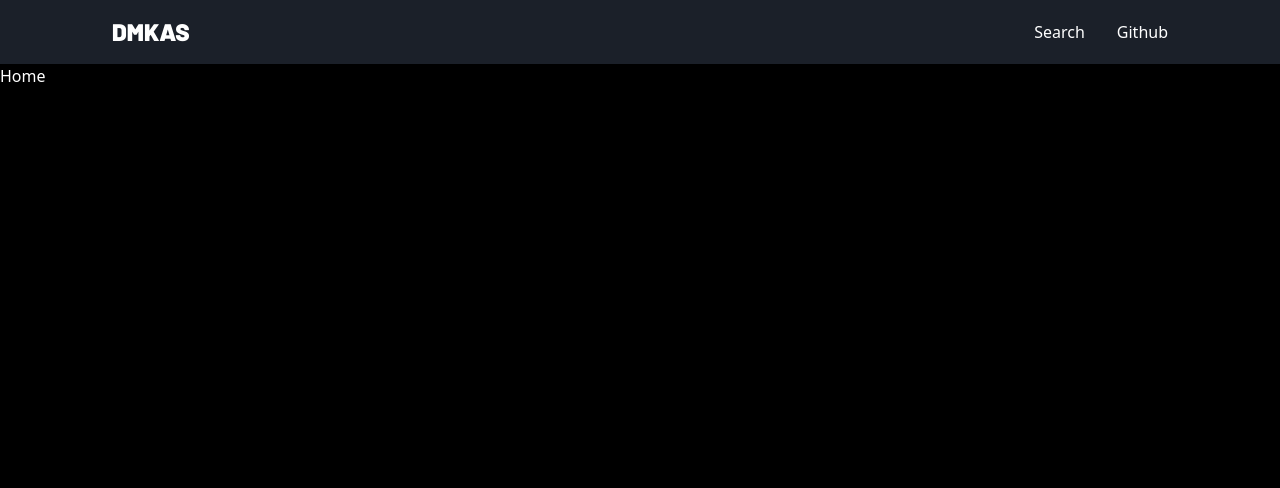
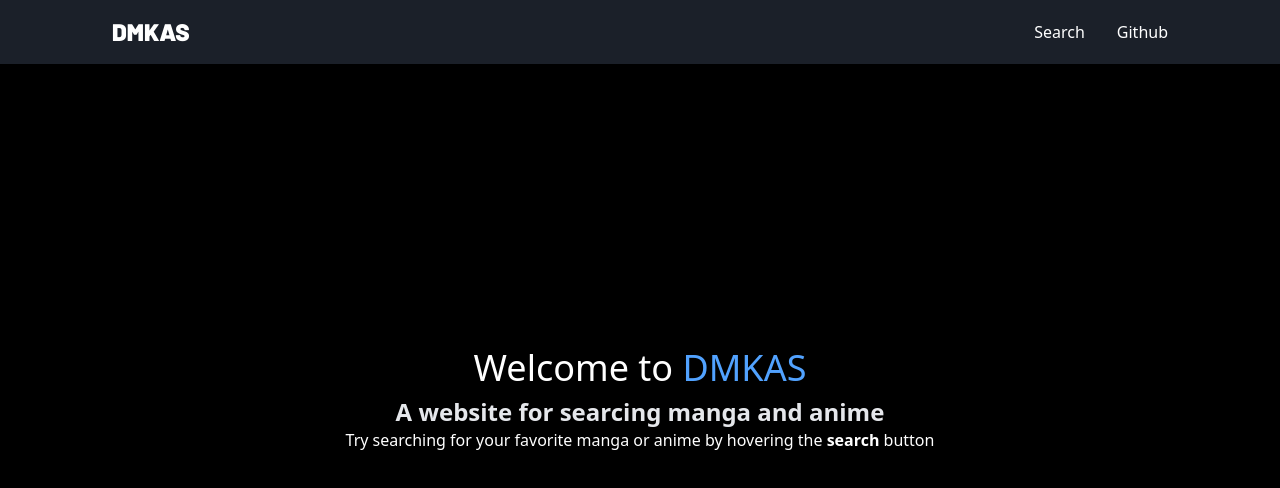
Before and after one commit to Domukas1337/dmkas-v2, a Next.js app: page / in a window 1280 px wide. Shown: the top 488 px of the page. Built offline with nearby package versions, Linux system fonts and the light colour scheme.

Commit message:
navbar almost finished, homepage almost finished

```diff
--- a/app/page.tsx
+++ b/app/page.tsx
@@ -1,7 +1,17 @@
 export default function Home() {
   return (
-    <div>
-      <h1>Home</h1>
+    <div className="flex flex-col justify-center items-center h-screen mx-10 sm:mx-0">
+      <h1 className="text-4xl mb-2">
+        Welcome to <span className="text-blue-400">DMKAS</span>
+      </h1>
+      <p className="text-lg sm:text-2xl text-center font-semibold text-gray-200">
+        A website for searcing manga and anime
+      </p>
+      <p className="text-base text-center">
+        Try searching for your favorite manga or anime by hovering the{" "}
+        <span className="font-bold">search </span>
+        button
+      </p>
     </div>
   );
 }
--- a/components/Navbar.tsx
+++ b/components/Navbar.tsx
@@ -5,7 +5,7 @@ import { FaBook } from "react-icons/fa";
 
 export default function Navbar() {
   return (
-    <div className="bg-gray-700/50">
+    <div className="fixed top-0 left-0 right-0 bg-gray-700/50 backdrop-blur-lg">
       <div className="flex justify-between items-center p-4 mx-24">
         <Link
           href="/"
@@ -19,6 +19,7 @@ export default function Navbar() {
               Search
             </span>
             <div className="absolute top-full left-1/2 transform -translate-x-1/2 px-3 py-2 bg-gray-800 text-white text-sm rounded-md opacity-0 invisible group-hover:opacity-100 group-hover:visible transition-opacity duration-300 whitespace-nowrap">
+              <div className="flex flex-col">
                 <Link
                   href="about:blank"
                   className="flex items-center gap-3.5 hover:cursor-pointer text-gray-400 hover:text-white transition-colors duration-150 mx-2"
@@ -26,6 +27,27 @@ export default function Navbar() {
                   <FaPlay />
                   <span className="text-base font-black">Anime</span>
                 </Link>
+                <div className="flex flex-row">
+                  <Link
+                    href="about:blank"
+                    className="flex items-center gap-3.5 hover:cursor-pointer text-gray-400 hover:text-white transition-colors duration-150 mx-2"
+                  >
+                    <span className="text-xs font-black text-gray-500 hover:text-white transition-colors">
+                      Top 100
+                    </span>
+                  </Link>
+                  <Link
+                    href="about:blank"
+                    className="flex items-center gap-3.5 hover:cursor-pointer text-gray-400 hover:text-white transition-colors duration-150 mx-2"
+                  >
+                    <span className="text-xs font-black text-gray-500 hover:text-white transition-colors">
+                      Upcoming
+                    </span>
+                  </Link>
+                </div>
+              </div>
+
+              <div className="flex flex-col">
                 <Link
                   href="about:blank"
                   className="flex items-center gap-3.5 hover:cursor-pointer text-gray-400 hover:text-white transition-colors duration-300 mt-5 mx-2"
@@ -33,6 +55,25 @@ export default function Navbar() {
                   <FaBook />
                   <span className="text-base font-black">Manga</span>
                 </Link>
+                <div className="flex flex-row">
+                  <Link
+                    href="about:blank"
+                    className="flex items-center gap-3.5 hover:cursor-pointer text-gray-400 hover:text-white transition-colors duration-150 mx-2"
+                  >
+                    <span className="text-xs font-black text-gray-500 hover:text-white transition-colors">
+                      Top 100
+                    </span>
+                  </Link>
+                  <Link
+                    href="about:blank"
+                    className="flex items-center gap-3.5 hover:cursor-pointer text-gray-400 hover:text-white transition-colors duration-150 mx-2"
+                  >
+                    <span className="text-xs font-black text-gray-500 hover:text-white transition-colors">
+                      Upcoming
+                    </span>
+                  </Link>
+                </div>
+              </div>
             </div>
           </div>
           <Link
```
Lines whose indentation alone changed are shown as unchanged.
